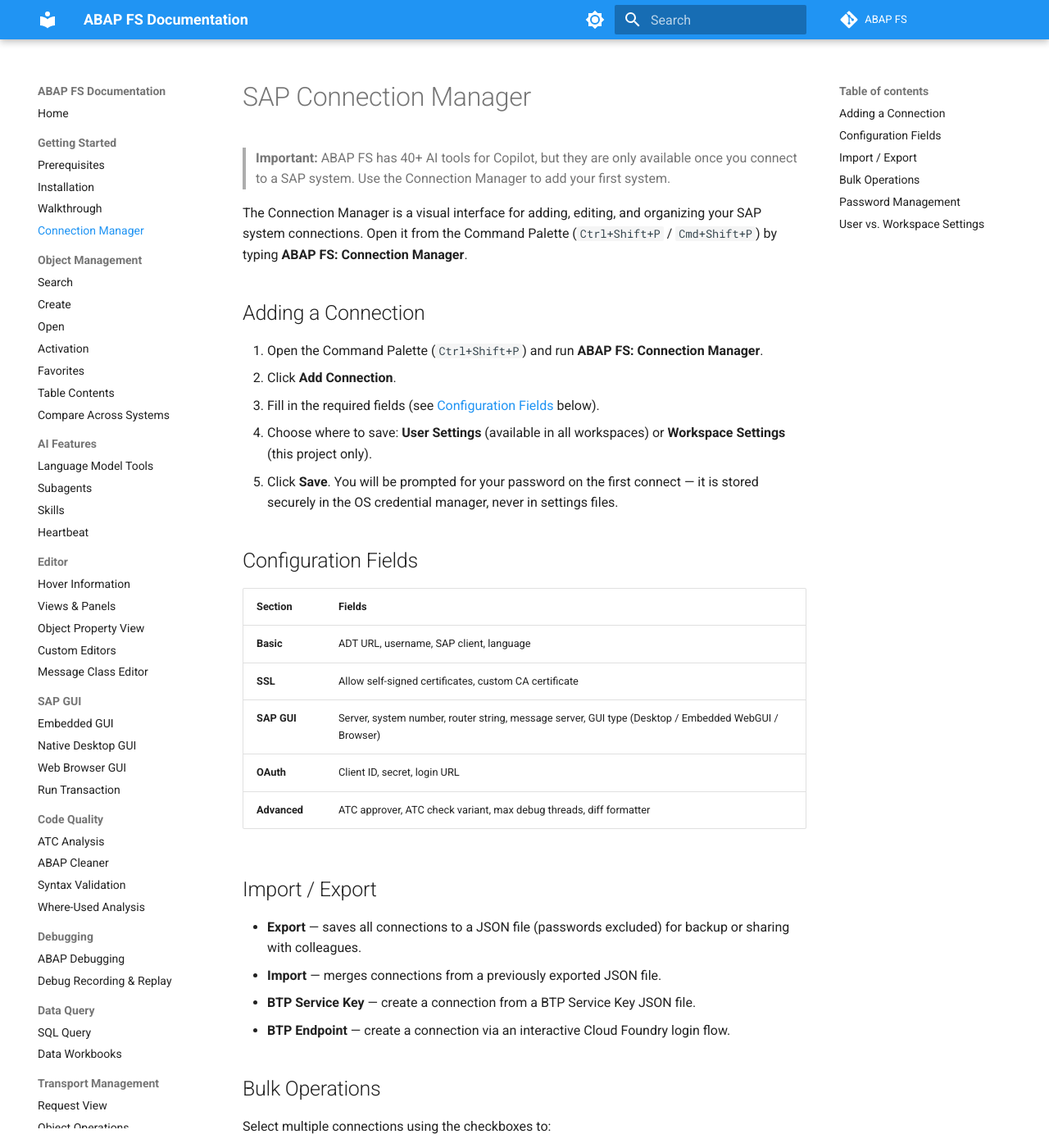
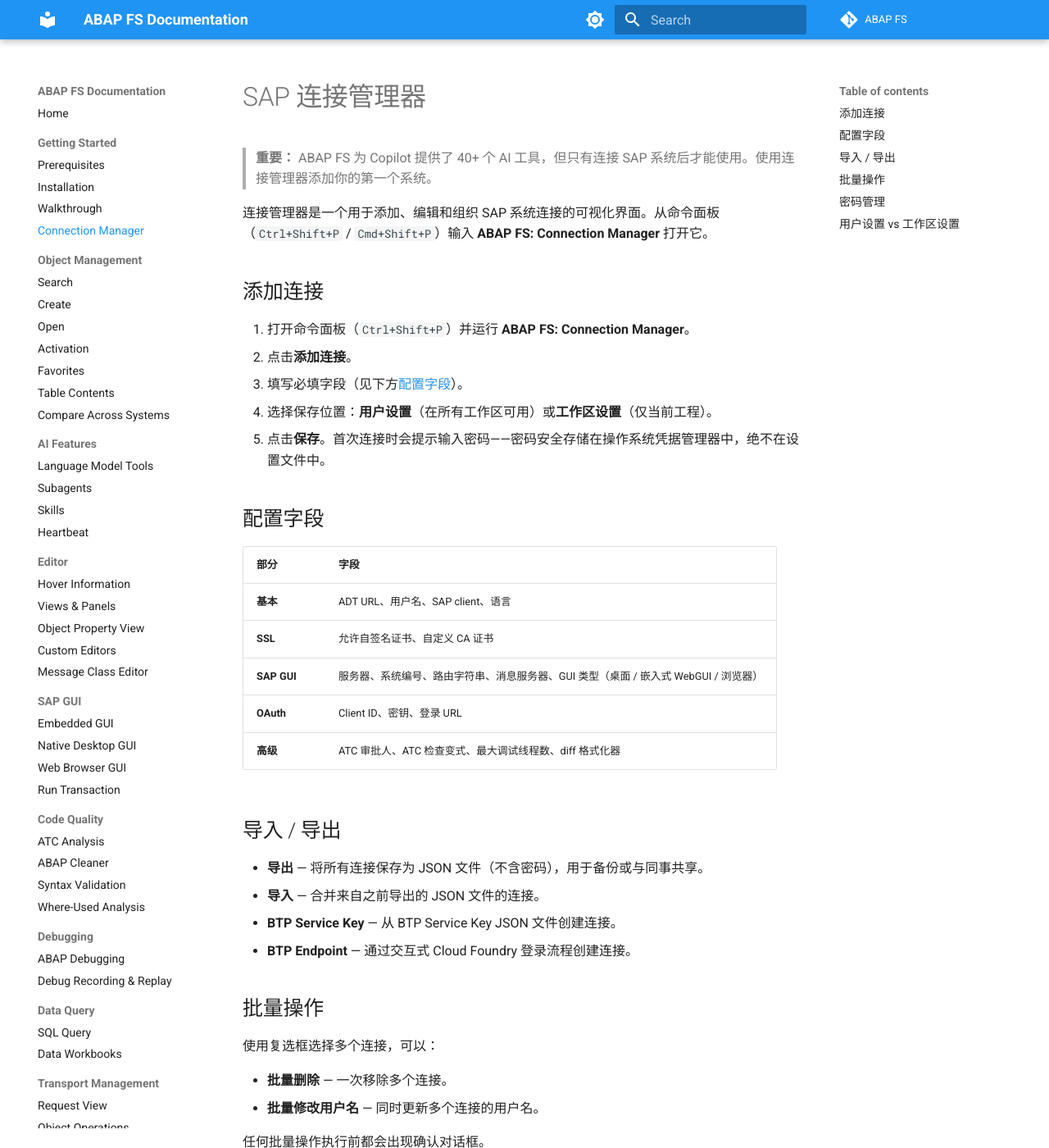
Before and after one commit to hijecj/SAP-Agent, an MkDocs documentation site: the page built from docs/getting-started/connection-manager.md, in a window 1280 px wide and 1400 px high. Shown: the whole window at 82% size. Built offline with MkDocs 1.6.1 and Material for MkDocs 9.7.7, drawn with Linux system fonts in a browser that asks for light colours; comment, search, counter and statistics services are not loaded; some of the changed text lies outside the part shown.

Commit message:
Translate docs index and connection manager to Chinese

```diff
--- a/docs/getting-started/connection-manager.md
+++ b/docs/getting-started/connection-manager.md
@@ -1,52 +1,52 @@
-# SAP Connection Manager
+# SAP 连接管理器
 
-> **Important:** ABAP FS has 40+ AI tools for Copilot, but they are only available once you connect to a SAP system. Use the Connection Manager to add your first system.
+> **重要：** ABAP FS 为 Copilot 提供了 40+ 个 AI 工具，但只有连接 SAP 系统后才能使用。使用连接管理器添加你的第一个系统。
 
-The Connection Manager is a visual interface for adding, editing, and organizing your SAP system connections. Open it from the Command Palette (`Ctrl+Shift+P` / `Cmd+Shift+P`) by typing **ABAP FS: Connection Manager**.
+连接管理器是一个用于添加、编辑和组织 SAP 系统连接的可视化界面。从命令面板（`Ctrl+Shift+P` / `Cmd+Shift+P`）输入 **ABAP FS: Connection Manager** 打开它。
 
-## Adding a Connection
+## 添加连接
 
-1. Open the Command Palette (`Ctrl+Shift+P`) and run **ABAP FS: Connection Manager**.
-2. Click **Add Connection**.
-3. Fill in the required fields (see [Configuration Fields](#configuration-fields) below).
-4. Choose where to save: **User Settings** (available in all workspaces) or **Workspace Settings** (this project only).
-5. Click **Save**. You will be prompted for your password on the first connect — it is stored securely in the OS credential manager, never in settings files.
+1. 打开命令面板（`Ctrl+Shift+P`）并运行 **ABAP FS: Connection Manager**。
+2. 点击**添加连接**。
+3. 填写必填字段（见下方[配置字段](#配置字段)）。
+4. 选择保存位置：**用户设置**（在所有工作区可用）或**工作区设置**（仅当前工程）。
+5. 点击**保存**。首次连接时会提示输入密码——密码安全存储在操作系统凭据管理器中，绝不在设置文件中。
 
-## Configuration Fields
+## 配置字段
 
-| Section | Fields |
+| 部分 | 字段 |
 |---|---|
-| **Basic** | ADT URL, username, SAP client, language |
-| **SSL** | Allow self-signed certificates, custom CA certificate |
-| **SAP GUI** | Server, system number, router string, message server, GUI type (Desktop / Embedded WebGUI / Browser) |
-| **OAuth** | Client ID, secret, login URL |
-| **Advanced** | ATC approver, ATC check variant, max debug threads, diff formatter |
+| **基本** | ADT URL、用户名、SAP client、语言 |
+| **SSL** | 允许自签名证书、自定义 CA 证书 |
+| **SAP GUI** | 服务器、系统编号、路由字符串、消息服务器、GUI 类型（桌面 / 嵌入式 WebGUI / 浏览器） |
+| **OAuth** | Client ID、密钥、登录 URL |
+| **高级** | ATC 审批人、ATC 检查变式、最大调试线程数、diff 格式化器 |
 
-## Import / Export
+## 导入 / 导出
 
-- **Export** — saves all connections to a JSON file (passwords excluded) for backup or sharing with colleagues.
-- **Import** — merges connections from a previously exported JSON file.
-- **BTP Service Key** — create a connection from a BTP Service Key JSON file.
-- **BTP Endpoint** — create a connection via an interactive Cloud Foundry login flow.
+- **导出** — 将所有连接保存为 JSON 文件（不含密码），用于备份或与同事共享。
+- **导入** — 合并来自之前导出的 JSON 文件的连接。
+- **BTP Service Key** — 从 BTP Service Key JSON 文件创建连接。
+- **BTP Endpoint** — 通过交互式 Cloud Foundry 登录流程创建连接。
 
-## Bulk Operations
+## 批量操作
 
-Select multiple connections using the checkboxes to:
+使用复选框选择多个连接，可以：
 
-- **Bulk delete** — remove several connections at once.
-- **Bulk username edit** — update the username across multiple connections simultaneously.
+- **批量删除** — 一次移除多个连接。
+- **批量修改用户名** — 同时更新多个连接的用户名。
 
-A confirmation dialog appears before any bulk action is applied.
+任何批量操作执行前都会出现确认对话框。
 
-## Password Management
+## 密码管理
 
-Passwords are stored securely in the OS credential manager (never in settings files).
+密码安全存储在操作系统凭据管理器中（绝不在设置文件中）。
 
-| Command | What it does |
+| 命令 | 作用 |
 |---|---|
-| **ABAP FS: Change Connection Password** | Select a system and enter a new password |
-| **ABAP FS: Forget connection password** | Removes the stored password; you'll be prompted on next connect |
+| **ABAP FS: Change Connection Password** | 选择一个系统并输入新密码 |
+| **ABAP FS: Forget connection password** | 删除已存储的密码，下次连接时重新提示 |
 
-## User vs. Workspace Settings
+## 用户设置 vs 工作区设置
 
-Connections saved to **User Settings** are global — they appear in every VS Code workspace on your machine. Connections saved to **Workspace Settings** are stored in the `.vscode/settings.json` of the current project folder, making them easy to commit or share per project.
+保存到**用户设置**的连接是全局的——会出现在你机器上的每个 VS Code 工作区中。保存到**工作区设置**的连接存储在工程目录的 `.vscode/settings.json` 中，方便按工程提交或共享。
```
Also changed, not shown: docs/index.md (+29 -29 lines).
